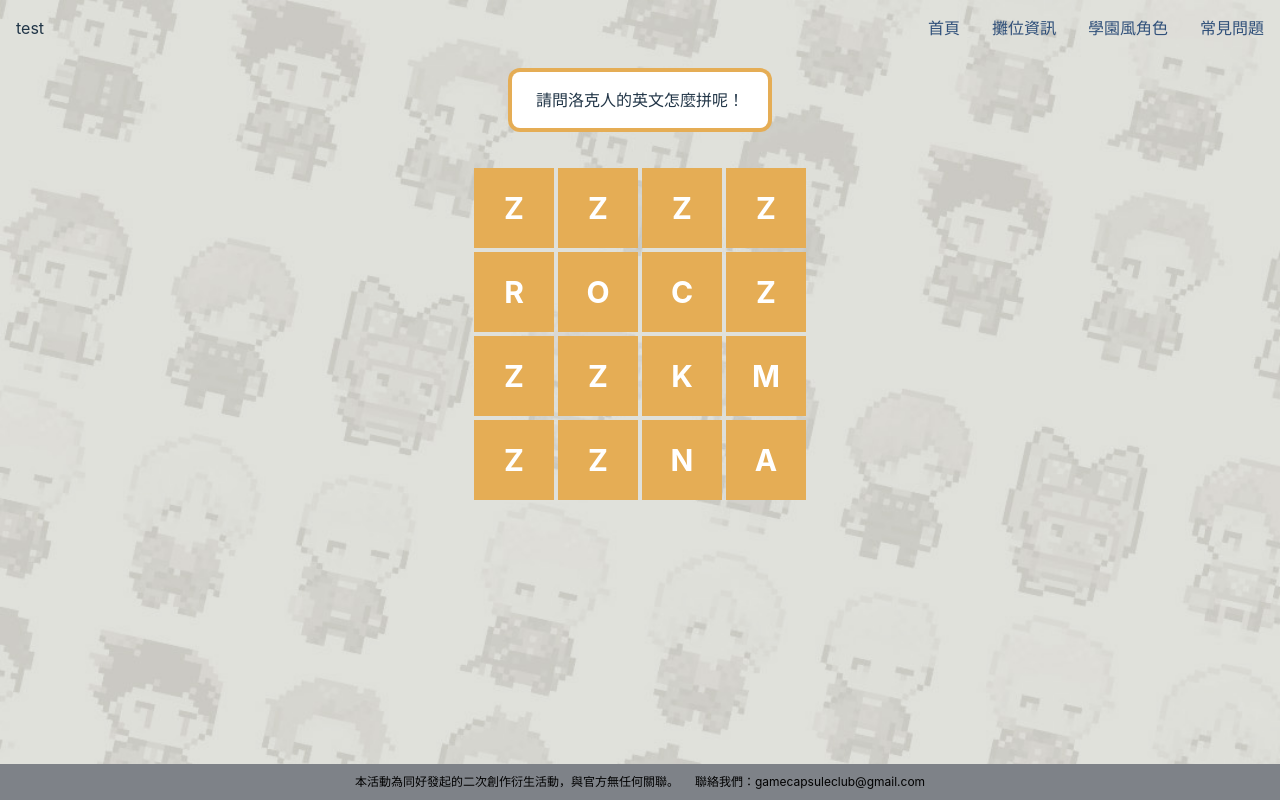
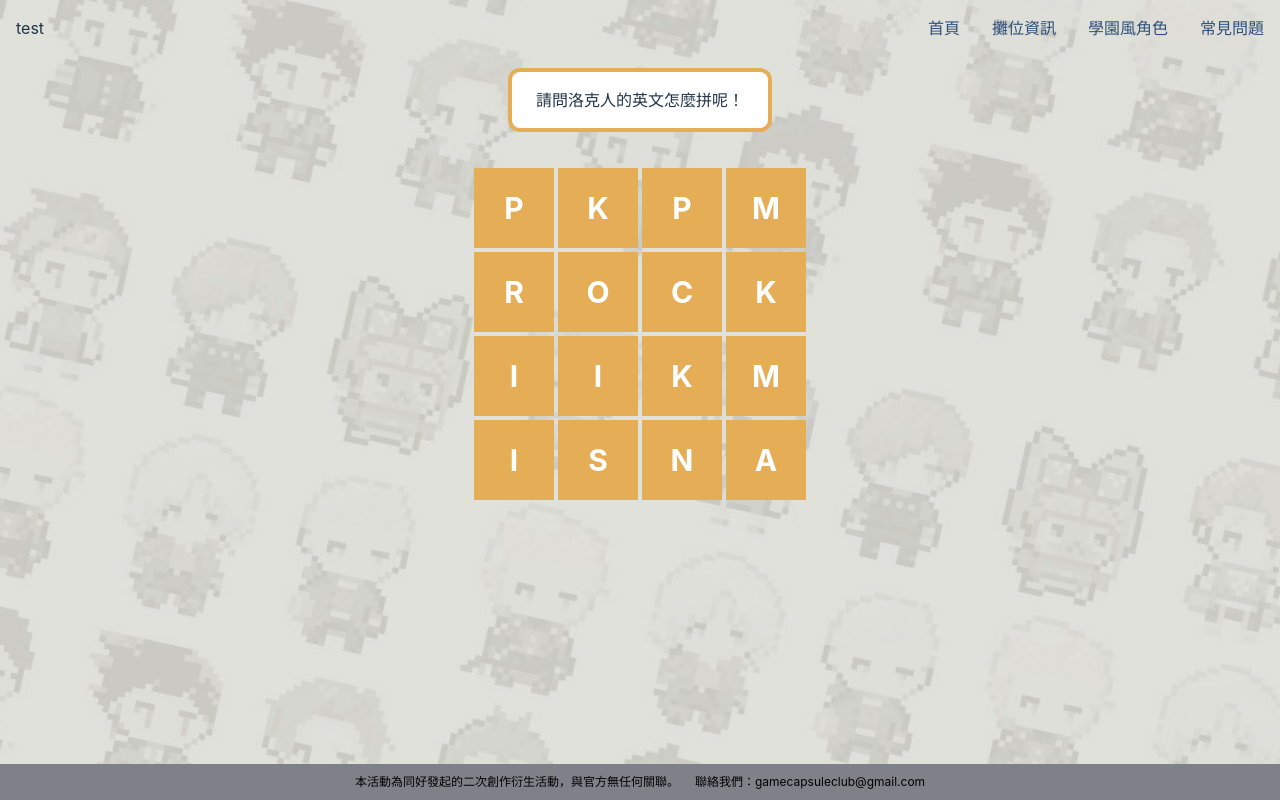
Before and after one commit to fukahire/gamecapsuleclub, a Vue app: page /gamecapsuleclub/minigame in a window 1280 px wide. Built offline with nearby package versions, Linux system fonts and the light colour scheme.

Commit message:
完整一點的小遊戲

```diff
--- a/src/components/minigameBtn.vue
+++ b/src/components/minigameBtn.vue
@@ -1,11 +1,10 @@
 <script setup lang="ts">
-    import { ref } from 'vue'
+    import { ref,computed } from 'vue'
 
-    defineProps<{ info: Info,
+    const props = defineProps<{
+        info: string,
+        gamestatus: number
      }>()
-    type Info = {
-      block: string
-    }
     const emit = defineEmits<{(e: 'tab', value: string): void}>()
 
     let active = ref(false)
@@ -15,14 +14,32 @@
         if(active.value){
             return
         }
+        // 遊戲結束(win(3) or lose(2))時無法輸入
+        if(props.gamestatus !==1){
+            return
+        }
         active.value = !active.value
         emit('tab', alphabet)
     }
 
+    const bgColor = computed(() => {
+        // 遊戲進行中
+        if(props.gamestatus === 1){
+            if(active.value){
+                return 'bg-[#30507a]'
+            }else{
+                return 'bg-[#e5ad55]'
+            }
+        }else if(props.gamestatus === 2){
+            return 'bg-red-700'
+        }else{
+            return 'bg-lime-500'
+        }})
+
 </script>
 
 <template>
-    <div :class="`h-20 w-20 text-3xl cursor-pointer font-bold flex items-center justify-center text-white ${active ? 'bg-[#30507a]' : `bg-[#e5ad55]`}`" @click="tab(info.block)">{{ info.block }}</div>
+    <div :class="`h-20 w-20 text-3xl cursor-pointer font-bold flex items-center justify-center text-white ${bgColor}`" @click="tab(info)">{{ info }}</div>
 </template>
 
 <style scoped>
--- a/src/pages/minigame.vue
+++ b/src/pages/minigame.vue
@@ -3,13 +3,16 @@
     import minigameBtn from '../components/minigameBtn.vue'
     const question = ref('ROCKMAN')
     const mapimage = ref('0000123000450076')
+    const abc = ref('ABCDEFGHIJKLMNOPQRSTUVWXYZ')
+    const gameStatus = ref(1)
     let checkString = ref('')
 
 
     let Qarr = []
     for(let i = 0; i< mapimage.value.length; i++){
+        // 非該位置的話隨機填入字母
         if(mapimage.value[i] === '0'){
-           Qarr.push('Z')
+           Qarr.push(abc.value[Math.floor(Math.random() * 26)])
         }else{
             let a = Number(mapimage.value[i]) -1
             Qarr.push(question.value[a])
@@ -24,11 +27,13 @@
         for(let i = 0; i< checkString.value.length; i++){
             if(checkString.value[i] !== question.value[i]){
                 checkString.value = '答錯嚕!請重新來過'
+                gameStatus.value = 2
             }
         }
 
         if(answer.join('') === question.value){
             checkString.value = '恭喜答對!!'
+            gameStatus.value = 3
         }
     }
 </script>
@@ -38,7 +43,7 @@
     <div class="flex flex-col justify-center items-center">
         <p class="font-bold mb-10 py-4 px-6 ring-[#e5ad55] ring-4 rounded-lg bg-white">請問洛克人的英文怎麼拼呢！</p>
         <div class="grid grid-cols-4 gap-1">
-            <minigameBtn :info="{block: block}" v-for="(block,index) in Qarr" :key="`${block}${index}`" @tab="check"/>
+            <minigameBtn :info="block" :gamestatus="gameStatus" v-for="(block,index) in Qarr" :key="`${block}${index}`" @tab="check"/>
         </div>
         <p class="mt-10 font-bold text-lg">{{ checkString }}</p>
     </div>
```
